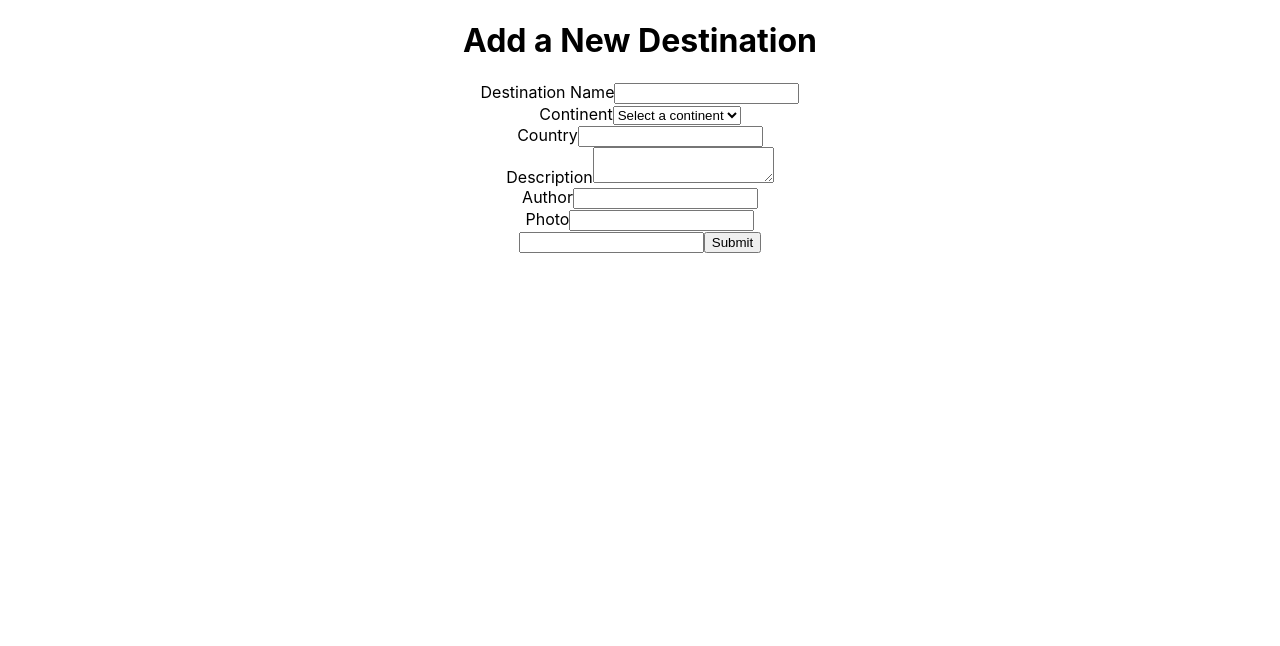
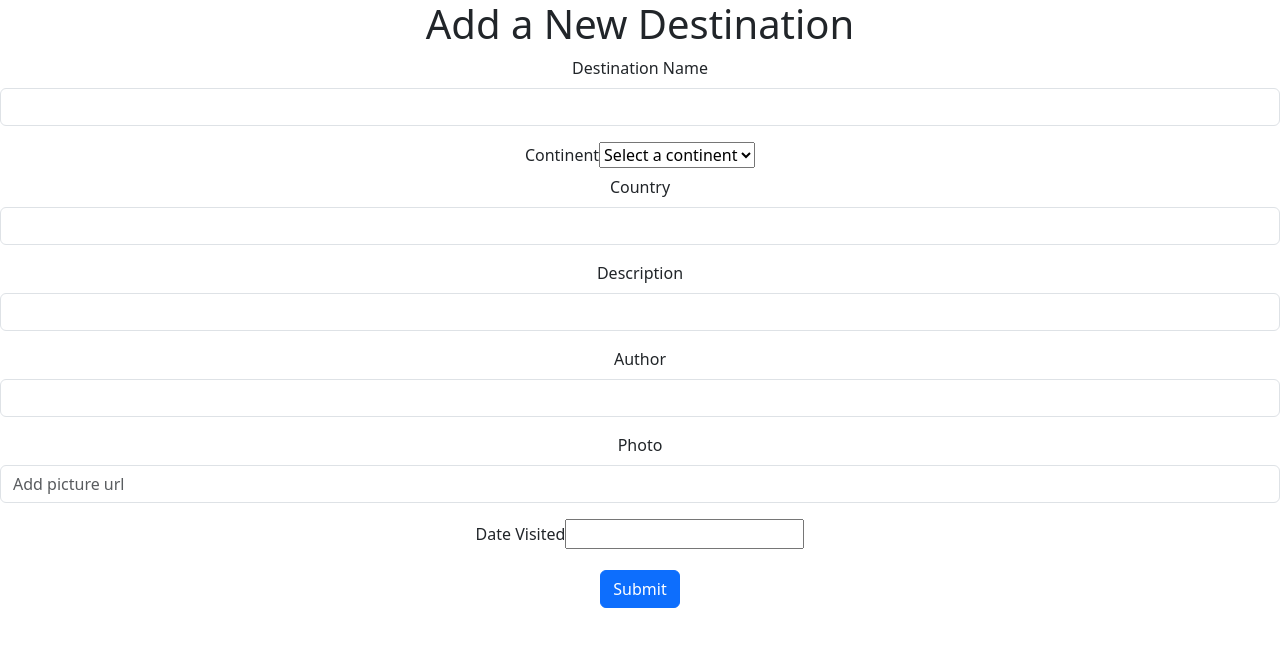
Before and after one commit to SD2president/Express_excursion, a React (Create React App) app in the folder mern_project/: page /newdestination in a window 1280 px wide. Shown: the top 646 px of the page. Built offline with nearby package versions, Linux system fonts and the light colour scheme; no server answers.

Commit message:
added edit autfill and some bootstrap

```diff
--- a/mern_project/public/index.html
+++ b/mern_project/public/index.html
@@ -39,5 +39,6 @@
       To begin the development, run `npm start` or `yarn start`.
       To create a production bundle, use `npm run build` or `yarn build`.
     -->
+    <script src="https://kit.fontawesome.com/9102e56990.js" crossOrigin="anonymous"></script>
   </body>
 </html>
--- a/mern_project/src/components/Continents.jsx
+++ b/mern_project/src/components/Continents.jsx
@@ -1,5 +1,6 @@
 import React from 'react'
 import { Link } from 'react-router-dom'
+import Button from 'react-bootstrap/Button'
 
 function Continents() {
     let continentList = [
@@ -10,7 +11,6 @@ function Continents() {
         { id: 5, name: 'North America' },
         { id: 6, name: 'South America' }
     ]
-
 
 
 
@@ -27,7 +27,7 @@ function Continents() {
                 ))}
             </ul>
             <a href={`/newdestination`}>
-                <button>Add New Destination</button>
+                <Button variant="primary">Add New Destination</Button>
             </a>
         </div>
     )
--- a/mern_project/src/components/Destination.jsx
+++ b/mern_project/src/components/Destination.jsx
@@ -1,6 +1,8 @@
 import React, { useState, useEffect } from 'react'
 import { useParams, useNavigate, Link } from 'react-router-dom'
-import Edit from './Edit'
+import Button from 'react-bootstrap/Button'
+
+
 
 //GETS A SINGLE DESTINATION FROM THE DB
 function Destination() {
@@ -42,13 +44,14 @@ function Destination() {
             <p>{destination.country_name} </p>
             <p>{destination.picture} </p>
             <p>{destination.author} </p>
-            <p>{destination.date} </p>
+            <p>{destination.date_visited} </p>
             <div>
-                <button onClick={deleteDestination}>DELETE</button>
+                <Button variant="danger" onClick={deleteDestination}>
+                <i className="fa-regular fa-trash-can"></i>  DELETE</Button>
             </div>
             <div>
                 <Link to={`/edit/${destination.name}`}>
-                    <button>Edit</button>
+                    <Button variant="success"><i className="fa-solid fa-pen-to-square"></i>  Edit</Button>
                 </Link>
             </div>
         </div>
--- a/mern_project/src/components/Destinations.jsx
+++ b/mern_project/src/components/Destinations.jsx
@@ -1,5 +1,7 @@
 import React, { useState, useEffect } from 'react'
 import { useParams, Link } from 'react-router-dom'
+
+
 
 function Destinations() {
 
--- a/mern_project/src/components/Edit.jsx
+++ b/mern_project/src/components/Edit.jsx
@@ -1,21 +1,44 @@
-import React, {useState} from 'react'
+import React, {useEffect, useState} from 'react'
 import { useNavigate, useParams } from 'react-router-dom'
+import "react-datepicker/dist/react-datepicker.css"
+import DatePicker from 'react-datepicker'
+import Form from 'react-bootstrap/Form'
+import Button from 'react-bootstrap/Button'
 
 function Edit() {
+
+    const getDestination = async () => {
+        try {
+            const findDestination = await fetch(`http://localhost:4000/destinations/${name}`)
+            const jsonData = await findDestination.json()
+            setDestination(jsonData)
+        } catch (Error) {
+            console.log(Error)
+        }
+    }
+
+    useEffect(() => {
+        getDestination()
+    }, [])
+
     const navigate = useNavigate()
-    const { name} = useParams()
-    const [continent_name, setContinent_name] = useState()
-    const [country_name, setCountry_name] = useState('')
-    const [description, setDescription] = useState('')
-    const [author, setAuthor] = useState('')
-    const [date, setDate] = useState('')
-    const [picture, setPicture] = useState('')
+    const {name} = useParams()
+    const [destination, setDestination]=useState([])
+    const [continent_name, setContinent_name] = useState(destination.continent_name)
+    const [country_name, setCountry_name] = useState(destination.country_name)
+    const [description, setDescription] = useState(destination.description)
+    const [author, setAuthor] = useState(destination.author)
+    const [date_visited, setDate_visited] = useState(destination.date_posted)
+    const [picture, setPicture] = useState(destination.picture)
+
+
+
 
     //EDIT DESTINATION IN THE DB DESTINATION FUNCTION
     const editDestination = async (e) => {
         e.preventDefault()
         try {
-            const edited={name, continent_name, country_name, description, author, date, picture}
+            const edited={name, continent_name, country_name, description, author, date_visited, picture}
              const response = await fetch(`http://localhost:4000/destinations/${name}`,
             { method: "PUT",
             headers: {"content-type": "application/json"},
@@ -28,15 +51,16 @@ function Edit() {
             console.log(Error)
         }
     }
-
     return (
 
-            <main>
+            <>
                 <h1>Edit {name}</h1>
-                <form method='POST' onSubmit={editDestination} >
-                    <div className="dropdown">
-                        <label htmlFor='continent_name'>Continent</label>
-                        <select name='continent_name' id="continent_name" value={continent_name}  onChange={(e)=> setContinent_name(e.target.value)} >
+                <Form method='POST' onSubmit={editDestination} >
+                <Form.Group className="dropdown">
+                <div className="dropdown">
+                        <Form.Label htmlFor='continent_name'>Continent</Form.Label>
+                        <select  defaultValue={destination.continent_name} value={continent_name} onChange={(e)=> setContinent_name(e.target.value)} >
+                            <option value={destination.continent_name} hidden>{destination.continent_name} </option>
                             <option value="Africa">Africa</option>
                             <option value="Asia">Asia</option>
                             <option value="Australia">Australia</option>
@@ -45,29 +69,30 @@ function Edit() {
                             <option value="South America">South America</option>
                         </select>
                     </div>
-                    <div className="form-group">
-                        <label htmlFor='country_name'>Country</label>
-                        <input id="country" name="country_name" value={country_name} onChange={(e)=> setCountry_name(e.target.value)}  />
-                    </div>
-                    <div className="form-group">
-                        <label htmlFor='description'>Description</label>
-                        <textarea  name='description' value={description} onChange={(e)=> setDescription(e.target.value)}  />
-                    </div>
-                    <div className="form-group">
-                        <label htmlFor='author' >Author</label>
-                        <input id="author" name="author" value={author} onChange={(e)=> setAuthor(e.target.value)} />
-                    </div>
-                    <div className="form-group">
-                        <label htmlFor='picture'>Photo</label>
-                        <input id="picture" name="picture" value={picture} onChange={(e)=> setPicture(e.target.value)} />
-                    </div>
-                    <div className="form-group">
-                        <label htmlFor='date'>Date Visited</label>
-                        <input type="date" id='date' name="date" step="1" value={date} onChange={(e)=> setDate(e.target.value)} ></input>
-                    </div>
-                    <button type='submit'>Submit</button>
-                </form>
-            </main>
+                </Form.Group>
+                <Form.Group className="mb-3">
+                    <Form.Label htmlFor='country_name'>Country</Form.Label>
+                    <Form.Control id="country" name="country_name"  placeholder={destination.country_name} value={country_name}  onChange={(e) => setCountry_name(e.target.value)} />
+                </Form.Group>
+                <Form.Group className="mb-3">
+                    <Form.Label htmlFor='description'>Description</Form.Label>
+                    <Form.Control name='description' placeholder={destination.description} onChange={(e) => setDescription(e.target.value)}  />
+                </Form.Group>
+                <Form.Group className="mb-3">
+                    <Form.Label htmlFor='author' >Author</Form.Label>
+                    <Form.Control id="author" name="author" placeholder={destination.author} onChange={(e) => setAuthor(e.target.value)}  />
+                </Form.Group>
+                <Form.Group className="mb-3">
+                    <Form.Label htmlFor='picture'>Photo</Form.Label>
+                    <Form.Control id="picture" name="picture" placeholder={destination.picture} onChange={(e) => setPicture(e.target.value)}/>
+                </Form.Group>
+                <Form.Group className="mb-3">
+                    <Form.Label htmlFor='date_visited'>Date Visited</Form.Label>
+                    <DatePicker  selected={date_visited} onChange={(date_visited) => setDate_visited(date_visited)}  />
+                </Form.Group>
+                <Button variant="primary" type='submit'>Submit</Button>{' '}
+            </Form>
+        </>
 
     )
 }
--- a/mern_project/src/components/NewDestination.jsx
+++ b/mern_project/src/components/NewDestination.jsx
@@ -1,7 +1,10 @@
-import React, {useState, useEffect} from 'react'
+import React, { useState, useEffect } from 'react'
 import { useNavigate } from 'react-router-dom'
-import DatePicker from "react-datepicker"
 import "react-datepicker/dist/react-datepicker.css"
+import DatePicker from 'react-datepicker'
+import Form from 'react-bootstrap/Form'
+import Button from 'react-bootstrap/Button'
+
 
 
 function NewDestination() {
@@ -13,7 +16,7 @@ function NewDestination() {
     const [country_name, setCountry_name] = useState('')
     const [description, setDescription] = useState('')
     const [author, setAuthor] = useState('')
-    const [date, setDate] = useState('')
+    const [date_visited, setDate_visited] = useState('')
     const [picture, setPicture] = useState('')
     const [destinations, setDestinations] = useState([])
 
@@ -34,7 +37,7 @@ function NewDestination() {
     }, [])
 
 
-    const checkList= new Set() //CREATES A BLANK LIST
+    const checkList = new Set() //CREATES A BLANK LIST
     //MAKES AND ARRAY OF JUST THE DESTINATION NAMES
     const list = destinations.map((destination) => {
         return destination.name
@@ -42,7 +45,7 @@ function NewDestination() {
     //goes through the list array of destination names and adds it to the Set() with the addSet funciton
     list.forEach(addSet)
     //adds the desintation name to the Set()
-    function addSet(name){
+    function addSet(name) {
         checkList.add(name)
     }
 
@@ -50,19 +53,21 @@ function NewDestination() {
     const addDestination = async (e) => {
         e.preventDefault()
         try {
-            let status =checkList.has(name) //if the checkList already has the value as name, it will return true and set it to status
+            let status = checkList.has(name) //if the checkList already has the value as name, it will return true and set it to status
             //if status is true, the destination exisits in the db and an alert will be displayed
-            if(status===true){
+            if (status === true) {
                 alert(`${name} already exisits as a Destination - Go to ${name} page to add comment or add new Destination Name`)
+                return
             }
             //creates a new row in the db based on the form data
-            const addedDestination={name, continent_name, country_name, description, author, picture,date}
+            const addedDestination = { name, continent_name, country_name, description, author, picture, date_visited }
             const response = await fetch(`http://localhost:4000/destinations/`,
-            { method: "POST",
-            headers: {"content-type": "application/json"},
+                {
+                    method: "POST",
+                    headers: { "content-type": "application/json" },
                     body: JSON.stringify(addedDestination)
                 })
-        .then ((response)=>response.json())
+                .then((response) => response.json())
             console.log(response)
             navigate('/continents') //redirects to the continents page after successful submit
         } catch (Error) {
@@ -71,18 +76,18 @@ function NewDestination() {
     }
 
     return (
-
-            <main>
+        <>
             <h1>Add a New Destination</h1>
-                <form method='POST' onSubmit={addDestination} >
-                    <div className="form-group">
-                        <label htmlFor='name'>Destination Name</label>
-                        <input id="name" name="name" value={name} onChange={(e)=> setName(e.target.value)} required />
-                    </div>
+            <Form method='POST' onSubmit={addDestination} >
+                <Form.Group className="mb-3">
+                    <Form.Label htmlFor='name'>Destination Name</Form.Label>
+                    <Form.Control id="name" name="name" value={name} onChange={(e) => setName(e.target.value)} required />
+                </Form.Group>
+                <Form.Group className="dropdown">
                 <div className="dropdown">
-                        <label htmlFor='continent_name'>Continent</label>
-                        <select name='continent_name' id="continent_name" value={continent_name}  onChange={(e)=> setContinent_name(e.target.value)} required>
-                            <option value=''>Select a continent</option>
+                        <Form.Label htmlFor='continent_name'>Continent</Form.Label>
+                        <select name='continent_name' id="continent_name" value={continent_name}  onChange={(e)=> setContinent_name(e.target.value)} >
+                            <option value='' selected disabled hidden>Select a continent</option>
                             <option value="Africa">Africa</option>
                             <option value="Asia">Asia</option>
                             <option value="Australia">Australia</option>
@@ -91,27 +96,30 @@ function NewDestination() {
                             <option value="South America">South America</option>
                         </select>
                     </div>
-                    <div className="form-group">
-                        <label htmlFor='country_name'>Country</label>
-                        <input id="country" name="country_name" value={country_name} onChange={(e)=> setCountry_name(e.target.value)}  />
-                    </div>
-                    <div className="form-group">
-                        <label htmlFor='description'>Description</label>
-                        <textarea  name='description' value={description} onChange={(e)=> setDescription(e.target.value)} required />
-                    </div>
-                    <div className="form-group">
-                        <label htmlFor='author' >Author</label>
-                        <input id="author" name="author" value={author} onChange={(e)=> setAuthor(e.target.value)} required/>
-                    </div>
-                    <div className="form-group">
-                        <label htmlFor='picture'>Photo</label>
-                        <input id="picture" name="picture" value={picture} onChange={(e)=> setPicture(e.target.value) } />
-                    </div>
-                    <DatePicker selected={date} onChange={(date) => setDate(date)} />
-                    <button type='submit'>Submit</button>
-                </form>
-            </main>
-
+                </Form.Group>
+                <Form.Group className="mb-3">
+                    <Form.Label htmlFor='country_name'>Country</Form.Label>
+                    <Form.Control id="country" name="country_name" value={country_name} onChange={(e) => setCountry_name(e.target.value)} />
+                </Form.Group>
+                <Form.Group className="mb-3">
+                    <Form.Label htmlFor='description'>Description</Form.Label>
+                    <Form.Control name='description' value={description} onChange={(e) => setDescription(e.target.value)} required />
+                </Form.Group>
+                <Form.Group className="mb-3">
+                    <Form.Label htmlFor='author' >Author</Form.Label>
+                    <Form.Control id="author" name="author" value={author} onChange={(e) => setAuthor(e.target.value)} required />
+                </Form.Group>
+                <Form.Group className="mb-3">
+                    <Form.Label htmlFor='picture'>Photo</Form.Label>
+                    <Form.Control id="picture" name="picture" value={picture} onChange={(e) => setPicture(e.target.value)} placeholder='Add picture url'/>
+                </Form.Group>
+                <Form.Group className="mb-3">
+                    <Form.Label htmlFor='date_visited'>Date Visited</Form.Label>
+                    <DatePicker selected={date_visited} onChange={(date_visited) => setDate_visited(date_visited)} requried />
+                </Form.Group>
+                <Button variant="primary" type='submit'>Submit</Button>{' '}
+            </Form>
+        </>
     )
 }
 
--- a/mern_project/src/index.js
+++ b/mern_project/src/index.js
@@ -3,6 +3,7 @@ import ReactDOM from 'react-dom/client';
 import './index.css';
 import App from './App';
 import reportWebVitals from './reportWebVitals';
+import 'bootstrap/dist/css/bootstrap.min.css';
 
 const root = ReactDOM.createRoot(document.getElementById('root'));
 root.render(
```
Also changed, not shown: 2 other files (tests, documents, lock files or other folders). Lines whose indentation alone changed are shown as unchanged.
